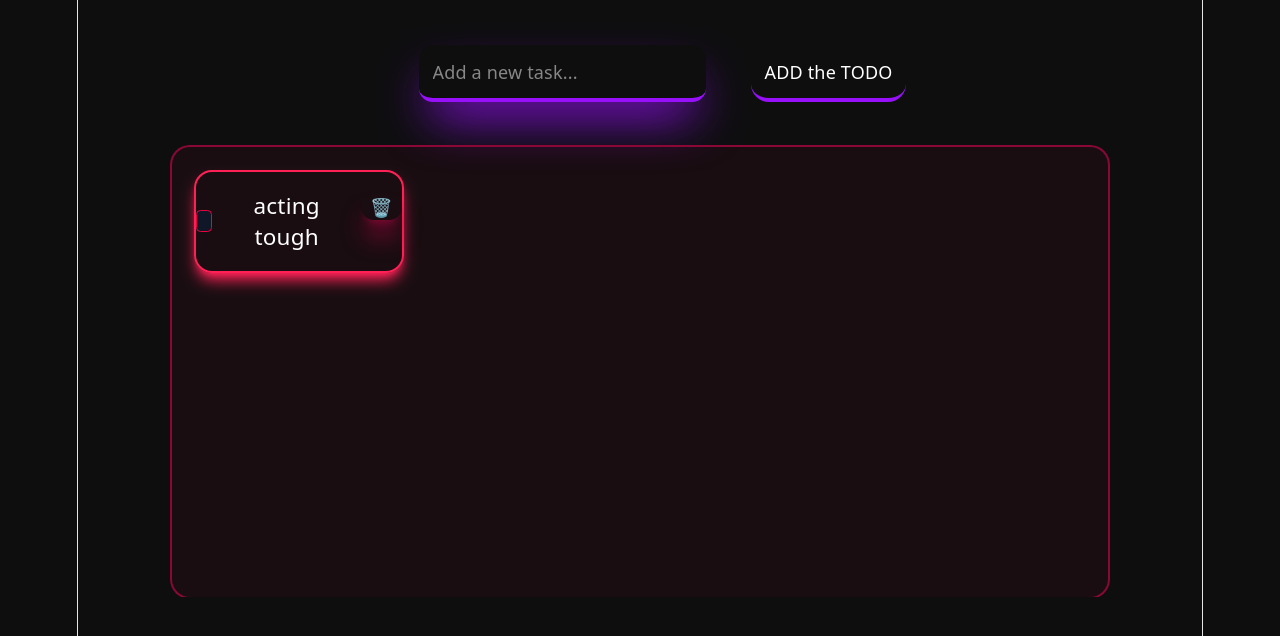
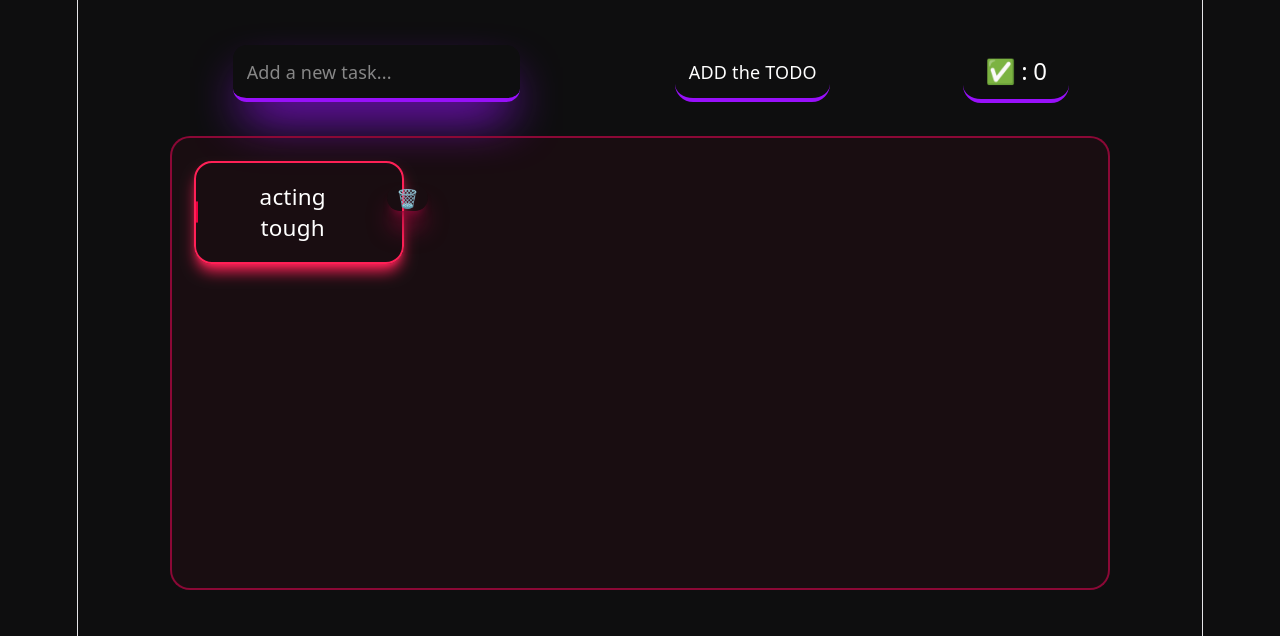
Before and after one commit to bedotaha1/todo-list-app, a React (Vite) app: page / in a window 1280 px wide. Shown: the top 636 px of the page. Built offline with nearby package versions, Linux system fonts and the light colour scheme.

Commit message:
added css

```diff
--- a/src/TodoList.tsx
+++ b/src/TodoList.tsx
@@ -1,6 +1,12 @@
-import { useEffect, useReducer, useState, type ChangeEvent } from 'react'
+import {
+  useEffect,
+  useMemo,
+  useReducer,
+  useState,
+  type ChangeEvent,
+} from 'react'
 import { type Todo, addTodo, removeTodo, toggleTodo } from './todo.ts'
-
+//-------------------------------------------Utilities----------------------------------------
 type TodoAction =
   | { type: 'add'; text: string }
   | { type: 'toggle'; id: number }
@@ -32,13 +38,21 @@ function useInput(initialValue: string = '') {
   return { text, reset, onChange }
 }
 
+//---------------------------------------------------Main----------------------------------------------
+
 export default function App() {
   const [todos, dispatch] = useReducer(todoReducer, [
-    { text: 'acting tough', id: 2, done: false },
+    { text: 'acting tough', id: 2, isDone: false },
   ])
   const [isLoading, setIsLoading] = useState(true)
 
   const input = useInput()
+
+  const completedTodos = useMemo(() => {
+    return todos.reduce((accumulator, todo) => {
+      return todo.isDone ? accumulator + 1 : accumulator
+    }, 0)
+  }, [todos])
 
   const handleAdd = () => {
     dispatch({ type: 'add', text: input.text })
@@ -58,22 +72,25 @@ export default function App() {
       ⏳
     </h1>
   ) : (
-    <div className="min-h-100vh flex-row overflow-hidden">
-      <>
+    <div className="min-h-100vh flex-row">
+      <div className="flex justify-evenly items-center mt-5 mb-3">
         <input
           value={input.text}
-          className="p-3 m-10 border-b-4 border-purple-600 rounded-xl shadow-2xl shadow-purple-600"
+          className="p-3 m-5 border-b-4 border-purple-600 rounded-xl shadow-2xl shadow-purple-600"
           onChange={input.onChange}
           type="text"
           placeholder="Add a new task..."
         />
         <button
-          className="border-b-4 border-b-purple-600 rounded-2xl p-3 hover:border-rose-500"
+          className="border-b-4 border-b-purple-600 rounded-2xl p-3  hover:border-rose-500"
           onClick={handleAdd}
         >
           ADD the TODO
         </button>
-      </>
+        <h2 className="px-5 border-b-4 border-b-purple-600 m-0 rounded-2xl p-3 text-white  hover:border-rose-500">
+          ✅ : {completedTodos}
+        </h2>
+      </div>
       <div className="relative flex flex-col justify-start items-center overflow-scroll mx-auto w-5/6 overflow-x-hidden min-h-100 max-h-[80vh] px-3 py-2 rounded-2xl ring-2 ring-rose-900 bg-rose-600/5">
         {todos.length ? (
           <ul className="grid w-full grid-cols-1 p-2 m-1 sm:grid-cols-2 lg:grid-cols-3  xl:grid-cols-4 gap-4">
@@ -87,12 +104,12 @@ export default function App() {
                     type="checkbox"
                     className="w-5 h-5 appearance-none rounded border border-rose-600 transition-colors
          bg-gray-900 checked:bg-rose-900 checked:border-rose-900 self-center"
-                    checked={todo.done}
+                    checked={todo.isDone}
                     onChange={() => {
                       dispatch({ type: 'toggle', id: todo.id })
                     }}
                   />
-                  <span className="text-xl">{todo.text}</span>{' '}
+                  <span className="text-xl min-w-30">{todo.text}</span>{' '}
                   <button
                     className="px-2 rounded-2xl shadow-xl shadow-rose-900 hover:bg-rose-900"
                     onClick={() => {
--- a/src/todo.ts
+++ b/src/todo.ts
@@ -1,7 +1,7 @@
 export interface Todo {
   id: number
   text: string
-  done: boolean
+  isDone: boolean
 }
 
 export function addTodo(todos: Todo[], text: string): Todo[] {
@@ -9,7 +9,7 @@ export function addTodo(todos: Todo[], text: string): Todo[] {
   const newTodo = {
     id: Date.now(),
     text: text,
-    done: false,
+    isDone: false,
   }
   return [...todos, newTodo]
 }
@@ -20,6 +20,6 @@ export function removeTodo(todos: Todo[], id: number): Todo[] {
 
 export function toggleTodo(todos: Todo[], id: number): Todo[] {
   return todos.map(todo =>
-    todo.id === id ? { ...todo, done: !todo.done } : todo,
+    todo.id === id ? { ...todo, isDone: !todo.isDone } : todo,
   )
 }
```
Also changed, not shown: 1 other file (tests, documents, lock files or other folders).
